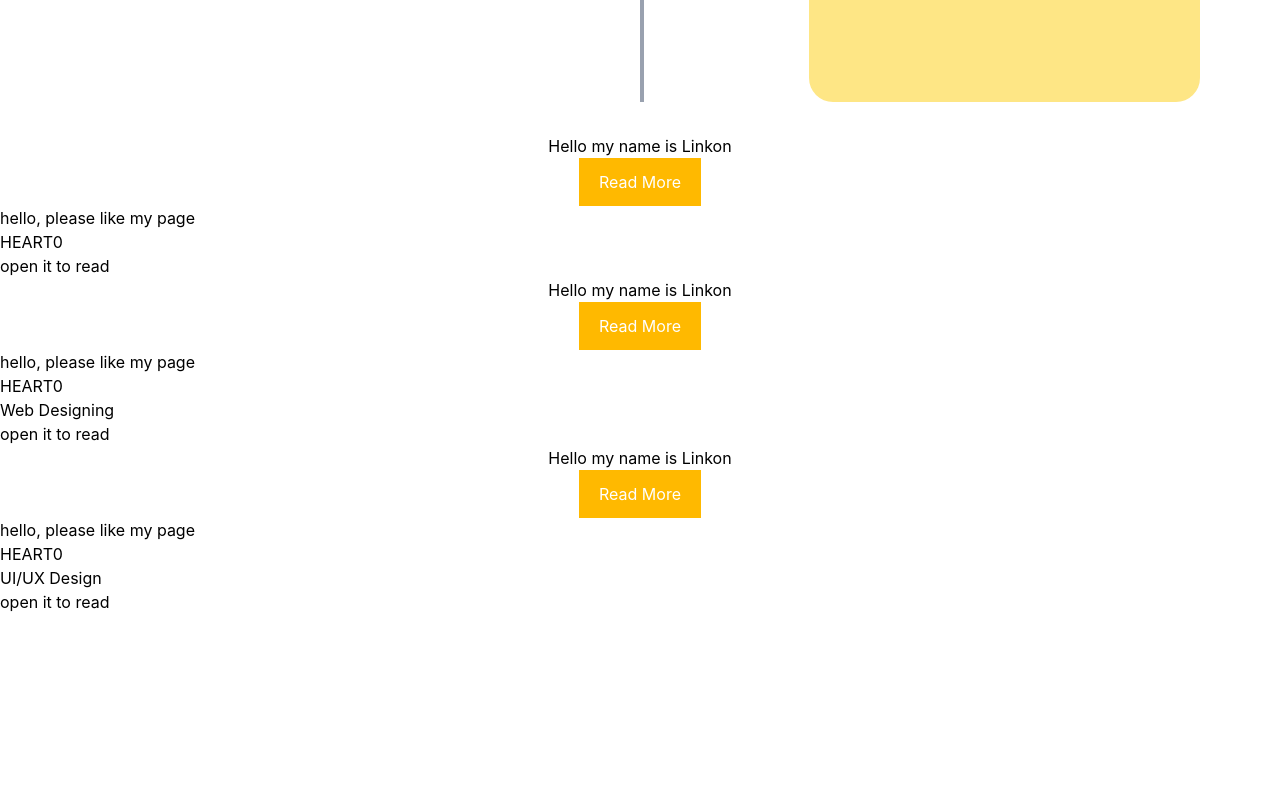
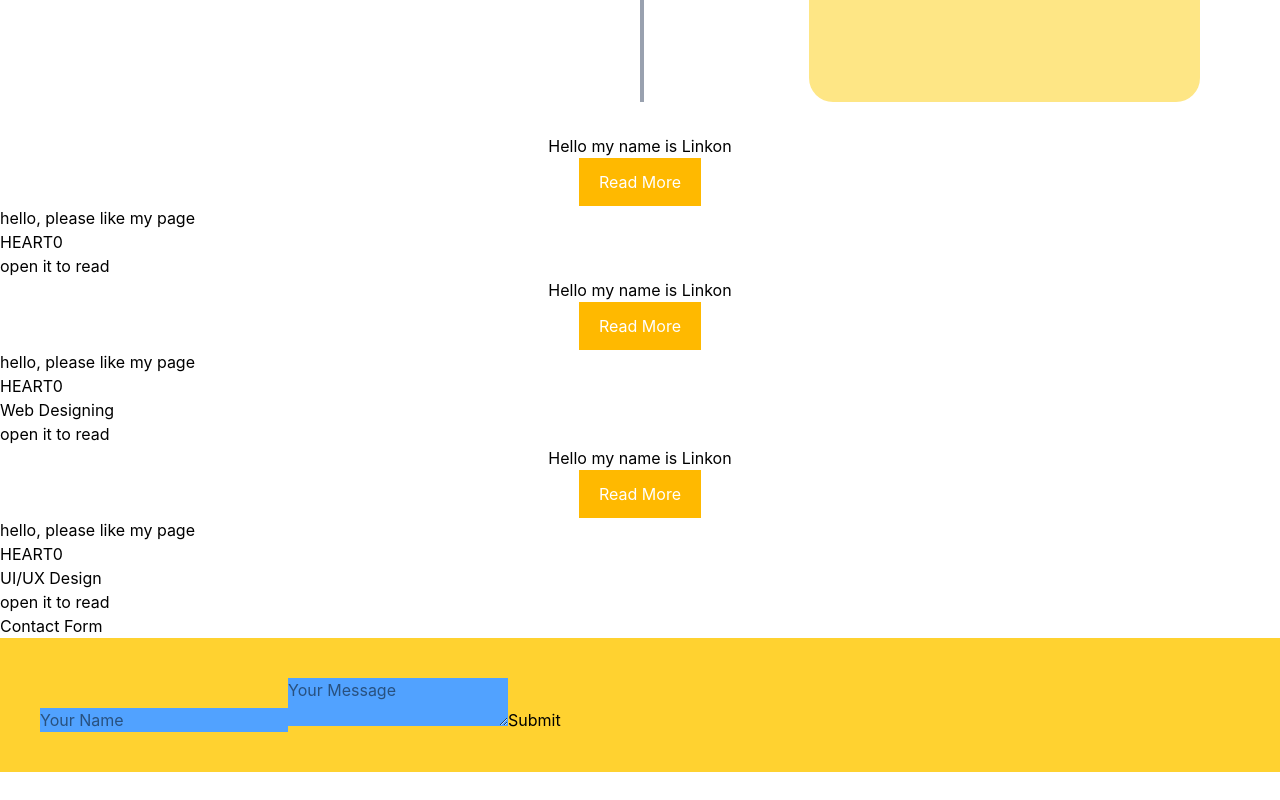
Before and after one commit to Linkon-Tuhoto/react-basics, a React app: page / in a window 1280 px wide. Shown: the part 2366-3166 px from the top of the page. Before the commit the page ends 2980 px from the top, so only its background shows below. Built offline with nearby package versions, Linux system fonts and the light colour scheme; the HTML template or start-up script is replaced by a standard one.

Commit message:
added form

```diff
--- a/src/App.jsx
+++ b/src/App.jsx
@@ -34,6 +34,7 @@ import './App.css'
 
 import Header from './components/Header.jsx';
 import About from './components/About.jsx';
+import Contact from './components/contact.jsx';
 
 function Add(){
   return(
@@ -42,6 +43,7 @@ function Add(){
     <About></About>
     <About title = "Web Designing" />
     <About title = "UI/UX Design" />
+    <Contact />
     </>
   );
 }
--- a/src/components/contact.jsx
+++ b/src/components/contact.jsx
@@ -1 +1,18 @@
 {/*Learning  event Handling- Event handling is how your app responds to user actions:clicking button, typing in input, submitting form*/}
+
+import React from 'react';
+
+function Contact() {
+  return (
+    <div>
+        <h2>Contact Form</h2>
+        <form className='bg-amber-300 mb-7 p-10'>
+            <input type="text" placeholder='Your Name' className='bg-blue-400' />
+            <textarea placeholder='Your Message' className='bg-blue-400'></textarea>
+            <button>Submit</button>
+        </form>
+    </div>
+  );
+}
+
+export default Contact
```
